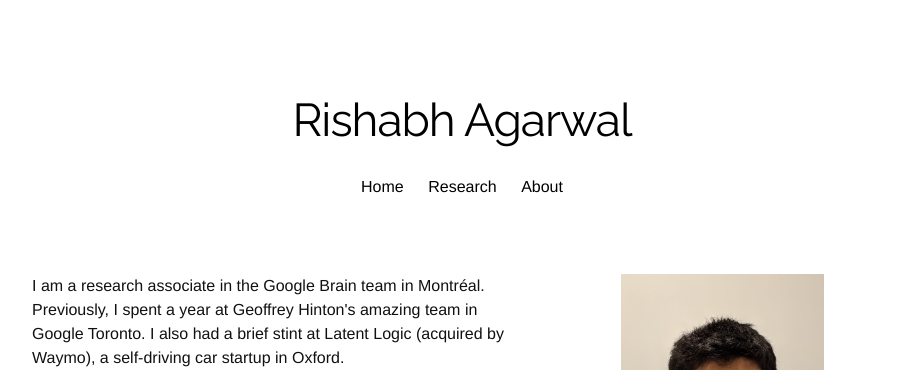
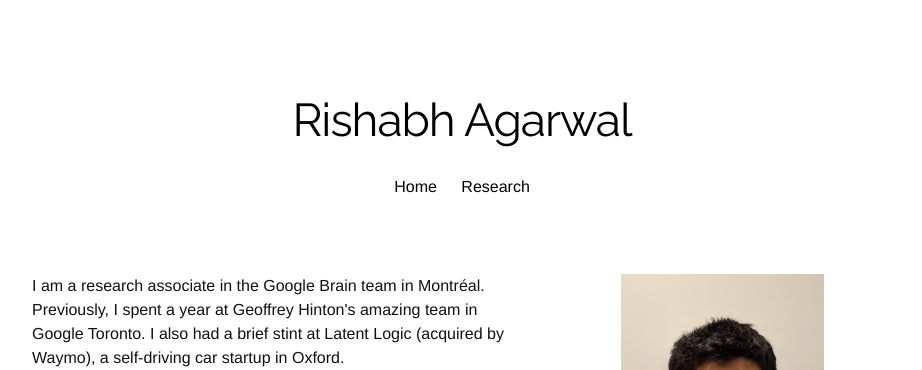
Before and after one commit to agarwl/agarwl.github.io, a Jekyll site: the page built from index.html, in a window 1280 px wide. Shown: the top 370 px of the page, without its empty margins (178-1100 px from the left). Built offline with Jekyll 4.4.1, drawn with Linux system fonts in a browser that asks for light colours; nearby versions of some CDN libraries; some web fonts are replaced.

Commit message:
Update layout.html

```diff
--- a/_layouts/layout.html
+++ b/_layouts/layout.html
@@ -33,7 +33,7 @@
                 <ul>
                     <li><a href="{{site.github.url}}/"> Home </a></li>
                     <li><a href="{{site.github.url}}/research"> Research</a></li>
-                    <li><a href="{{site.github.url}}/about">About</a></li>
+<!--                     <li><a href="{{site.github.url}}/about">About</a></li> -->
                 </ul>
               </div>
             </nav>
```
